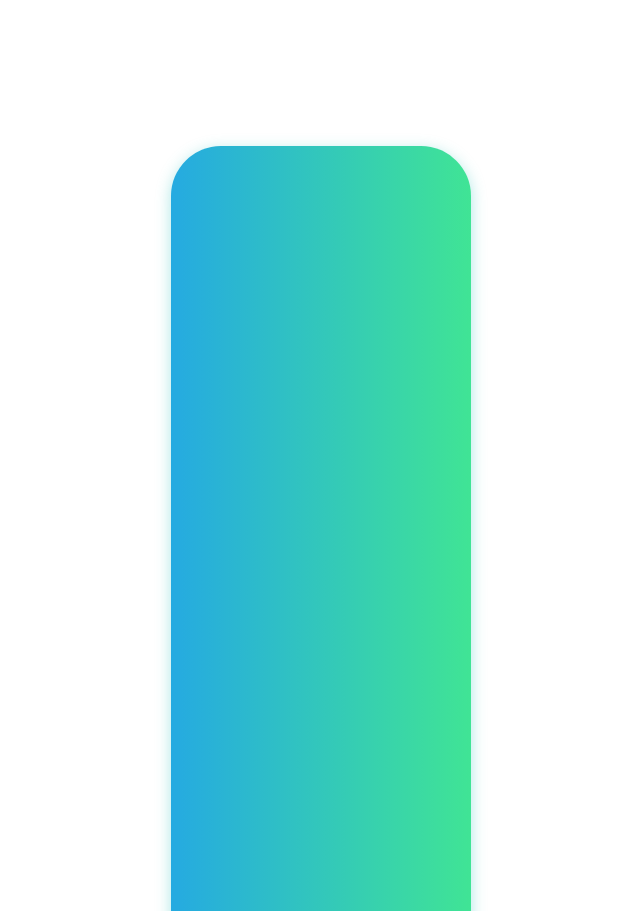
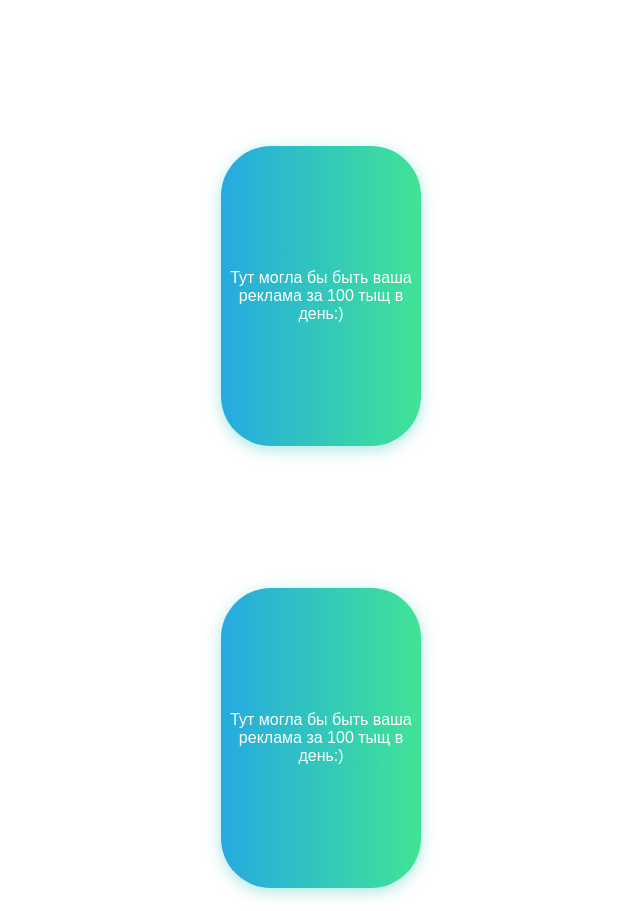
Before and after one commit to anarkilimitz/Card-button, a plain HTML site: page index.html in a window 1280 px wide. Shown: the top 911 px of the page, without its empty margins (319-959 px from the left). Drawn offline with Linux system fonts and the light colour scheme.

Commit message:
styles.css

```diff
--- a/styles.css
+++ b/styles.css
@@ -10,13 +10,13 @@
 }
 
 .btn-hover {
-    width: 300px;
+    width: 200px;
     font-size: 16px;
     font-weight: 100;
     color: #fff;
     cursor: pointer;
     margin: 20px;
-    height: 3500px;
+    height: 300px;
     text-align:center;
     border: none;
     background-size: 300% 100%;
```
